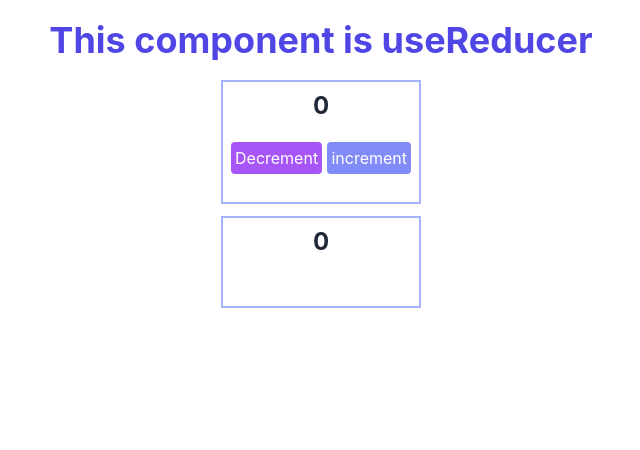
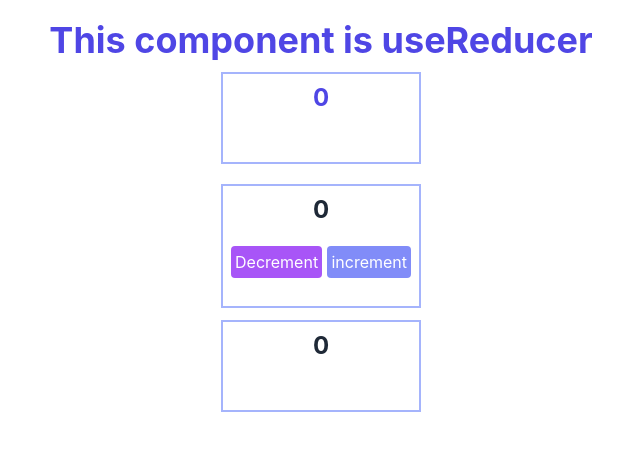
Before and after one commit to NAIMKHAN3/usereducer-redux, a React (Create React App) app: page / in a window 1280 px wide. Shown: the top 450 px of the page, without its empty margins (319-959 px from the left). Built offline with nearby package versions, Linux system fonts and the light colour scheme.

Commit message:
useReducer hook added

```diff
--- a/src/App.js
+++ b/src/App.js
@@ -2,13 +2,36 @@ import logo from './logo.svg';
 import './App.css';
 import Home from './Home';
 import Perent from './Perent';
+import { createContext, useReducer } from 'react';
 
+
+export const UserContext = createContext();
 function App() {
+
+  const initialState = 0;
+  const reducer = (state, action) => {
+    console.log(action)
+    if (action.type === "DECREMENT") {
+      return state - 5
+    }
+    if (action.type === "INCREMENT") {
+      return state + 5
+    }
+
+  }
+
+  const [state, dispatch] = useReducer(reducer, initialState)
+
+
   return (
-    <div className="App">
-      <Home></Home>
-      <Perent></Perent>
-    </div>
+
+    <UserContext.Provider value={{ state, dispatch }}>
+      <div className="App">
+        <Home></Home>
+        <Perent></Perent>
+      </div>
+    </UserContext.Provider>
+
   );
 }
 
--- a/src/Child.js
+++ b/src/Child.js
@@ -1,12 +1,11 @@
 import React from 'react';
 
-const Child = ({ count }) => {
+const Child = ({ state }) => {
     return (
         <div className='flex justify-center items-center my-3'>
             <div className=' w-[200px] border-indigo-300 border-2 p-2'>
-                <h1 className='text-2xl font-bold'>{count}</h1>
+                <h1 className='text-2xl font-bold'>{state}</h1>
                 <div className='flex justify-between my-5'>
-
                 </div>
             </div>
         </div>
--- a/src/Home.js
+++ b/src/Home.js
@@ -1,11 +1,19 @@
-import React from 'react';
+import React, { useContext } from 'react';
+import { UserContext } from './App';
 
 
 const Home = () => {
+    const { state } = useContext(UserContext)
     return (
         <div className='text-4xl font-bold text-indigo-600 m-5'>
             <h1>This component is useReducer</h1>
-
+            <div className='flex justify-center items-center my-3'>
+                <div className=' w-[200px] border-indigo-300 border-2 p-2'>
+                    <h1 className='text-2xl font-bold'>{state}</h1>
+                    <div className='flex justify-between my-5'>
+                    </div>
+                </div>
+            </div>
         </div>
     );
 };
--- a/src/Perent.js
+++ b/src/Perent.js
@@ -1,20 +1,22 @@
-import React, { useState } from 'react';
+import React, { useContext, useState } from 'react';
+import { UserContext } from './App';
 import Child from './Child';
 
 const Perent = () => {
-    const [count, setCount] = useState(0)
+    const { state, dispatch } = useContext(UserContext)
+
     return (
         <div>
             <div className='flex justify-center items-center'>
                 <div className=' w-[200px] border-indigo-300 border-2 p-2'>
-                    <h1 className='text-2xl font-bold'>{count}</h1>
+                    <h1 className='text-2xl font-bold'>{state}</h1>
                     <div className='flex justify-between my-5'>
-                        <button className='bg-purple-500 p-1 text-white rounded' onClick={() => setCount(count - 1)}>Decrement</button>
-                        <button className='bg-indigo-400 p-1 text-white rounded' onClick={() => setCount(pre => pre + 1)}>increment</button>
+                        <button className='bg-purple-500 p-1 text-white rounded' onClick={() => dispatch({ type: "DECREMENT" })}>Decrement</button>
+                        <button className='bg-indigo-400 p-1 text-white rounded' onClick={() => dispatch({ type: "INCREMENT" })}>increment</button>
                     </div>
                 </div>
             </div>
-            <Child count={count}></Child>
+            <Child state={state}></Child>
         </div>
     );
 };
```
